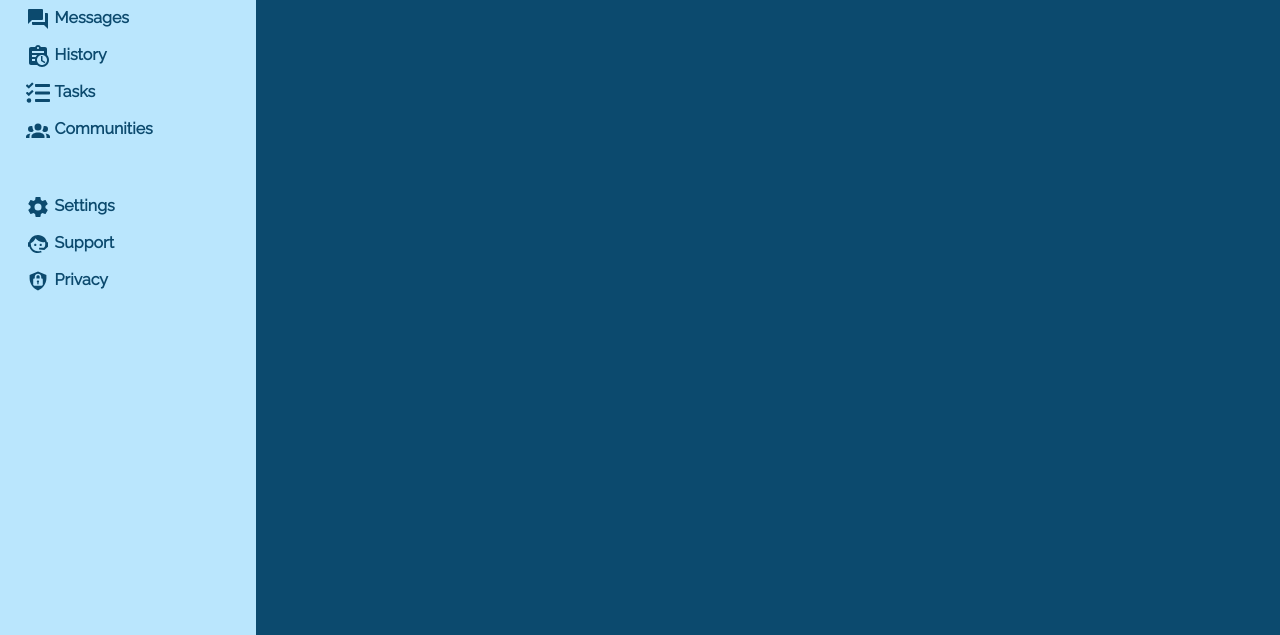
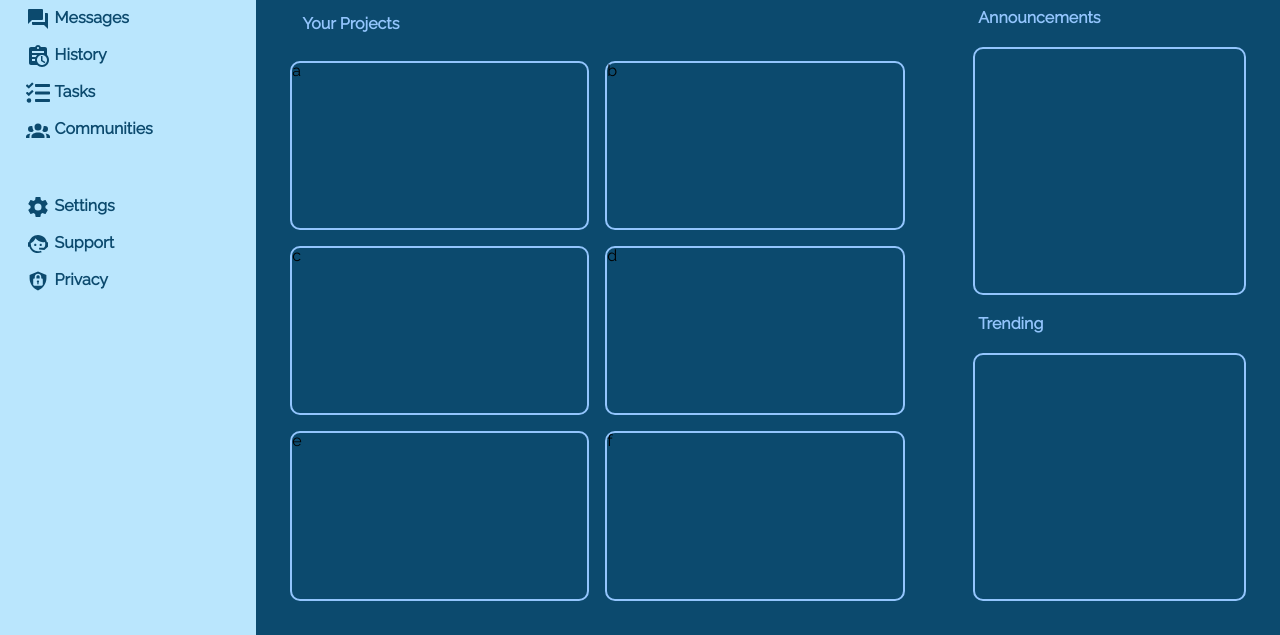
Before and after one commit to MarkoDavkovski/AdminDashboard, a plain HTML site: page index.html in a window 1280 px wide. Shown: the part 165-800 px from the top of the page. Drawn offline with Linux system fonts and the light colour scheme.

Commit message:
Content layout update

```diff
--- a/index.html
+++ b/index.html
@@ -241,7 +241,23 @@
 					>
 				</ul>
 			</div>
-			<section>section</section>
+			<content>
+				<div class="mainContent">
+					<p class="mainContentTitle">Your Projects</p>
+					<div class="mainContentContainer">a</div>
+					<div class="mainContentContainer">b</div>
+					<div class="mainContentContainer">c</div>
+					<div class="mainContentContainer">d</div>
+					<div class="mainContentContainer">e</div>
+					<div class="mainContentContainer">f</div>
+				</div>
+				<div class="sideContent">
+					<span class="sideContainerTitle"><h2>Announcements</h2></span>
+					<div class="sideContentContainer"></div>
+					<span class="sideContainerTitle"><h2>Trending</h2> </span>
+					<div class="sideContentContainer"></div>
+				</div>
+			</content>
 		</main>
 	</body>
 </html>
--- a/style.css
+++ b/style.css
@@ -23,8 +23,8 @@ main {
 	gap: 1rem;
 	flex-direction: column;
 	justify-content: space-around;
-	padding-bottom: 0.5rem;
-	padding-top: 0.5rem;
+	padding-bottom: 1rem;
+	padding-top: 1rem;
 }
 .sidebar {
 	grid-row: 1/-1;
@@ -152,3 +152,38 @@ a {
 	outline: 1px solid var(--mainColor);
 	font-size: 0.9rem;
 }
+
+content {
+	display: grid;
+	grid-template-columns: 4fr 2fr;
+}
+.mainContent {
+	padding: 5%;
+	display: grid;
+	grid-template-columns: repeat(2, 1fr);
+	grid-template-rows: min-content 1fr 1fr 1fr;
+	gap: 1rem;
+}
+.mainContentTitle {
+	grid-column: 1/-1;
+}
+.sideContainerTitle,
+.mainContentTitle {
+	color: var(--headerColor);
+	font-weight: bold;
+	padding: 2%;
+}
+.sideContent {
+	display: grid;
+	grid-template-rows: min-content 1fr min-content 1fr;
+	padding: 10%;
+	gap: 1rem;
+}
+.mainContentContainer,
+.sideContentContainer {
+	border: 2px solid var(--headerColor);
+	border-radius: 10px;
+}
+.sideContentContainer {
+	border: 2px solid var(--headerColor);
+}
```
